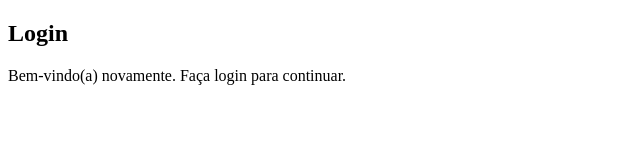
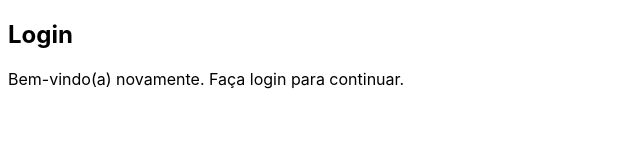
Before and after one commit to RaquelSampaio/projeto-login, a plain HTML site: page index.html in a window 1280 px wide. Shown: the whole page, without its empty margins (0-640 px from the left). Drawn offline with Linux system fonts and the light colour scheme.

Commit message:
Update style.css

```diff
--- a/estilos/style.css
+++ b/estilos/style.css
@@ -7,3 +7,10 @@
     Verde: #49a09d
     Lilás: #5f2c82
 */
+
+* {
+    font-family: -apple-system, BlinkMacSystemFont, 'Segoe UI',
+    Roboto, Oxygen, Ubuntu, Cantarell, 'Open Sans',
+    'Helvetica Neue', sans-serif;
+
+}
```
